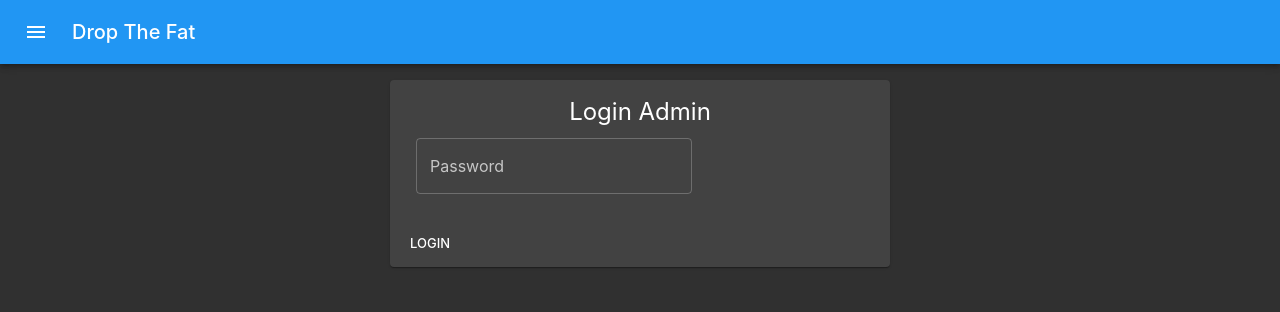
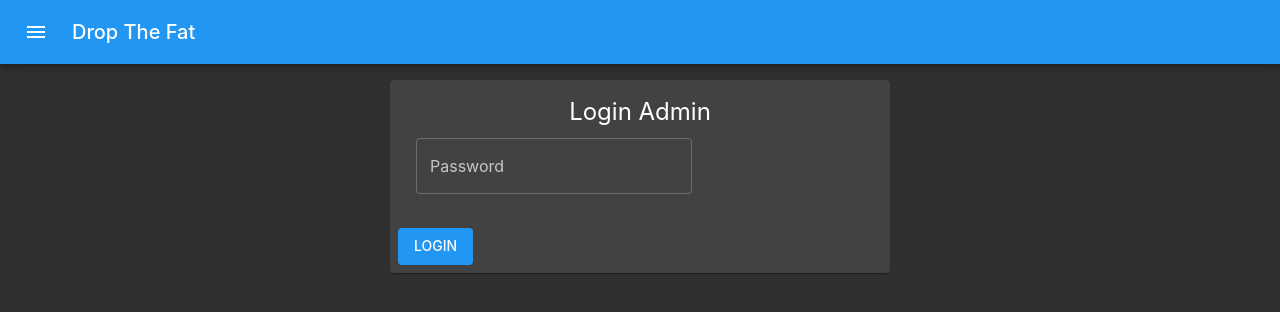
Before and after one commit to evangunawan/dropthefat, a React (Create React App) app: page /admin in a window 1280 px wide. Shown: the top 312 px of the page. Built offline with nearby package versions, Linux system fonts and the light colour scheme.

Commit message:
fixing variables

```diff
--- a/src/pages/Admin/LoginAdmin.tsx
+++ b/src/pages/Admin/LoginAdmin.tsx
@@ -34,7 +34,9 @@ const LoginAdmin = () => {
           </form>
         </CardContent>
         <CardActions>
-          <Button size='small'>LOGIN</Button>
+          <Button variant='contained' color='primary' disableElevation>
+            LOGIN
+          </Button>
         </CardActions>
       </Card>
     </Container>
--- a/src/pages/MenuPage.tsx
+++ b/src/pages/MenuPage.tsx
@@ -44,11 +44,11 @@ export class MenuPage extends React.Component<{}, MenuState> {
   }
 
   renderItemType(menuType: String) {
-    if (menuType == 'main-course') {
+    if (menuType === 'main-course') {
       return 'Main Course';
-    } else if (menuType == 'drink') {
+    } else if (menuType === 'drink') {
       return 'Drink';
-    } else if (menuType == 'dessert') {
+    } else if (menuType === 'dessert') {
       return 'Dessert';
     }
   }
```
